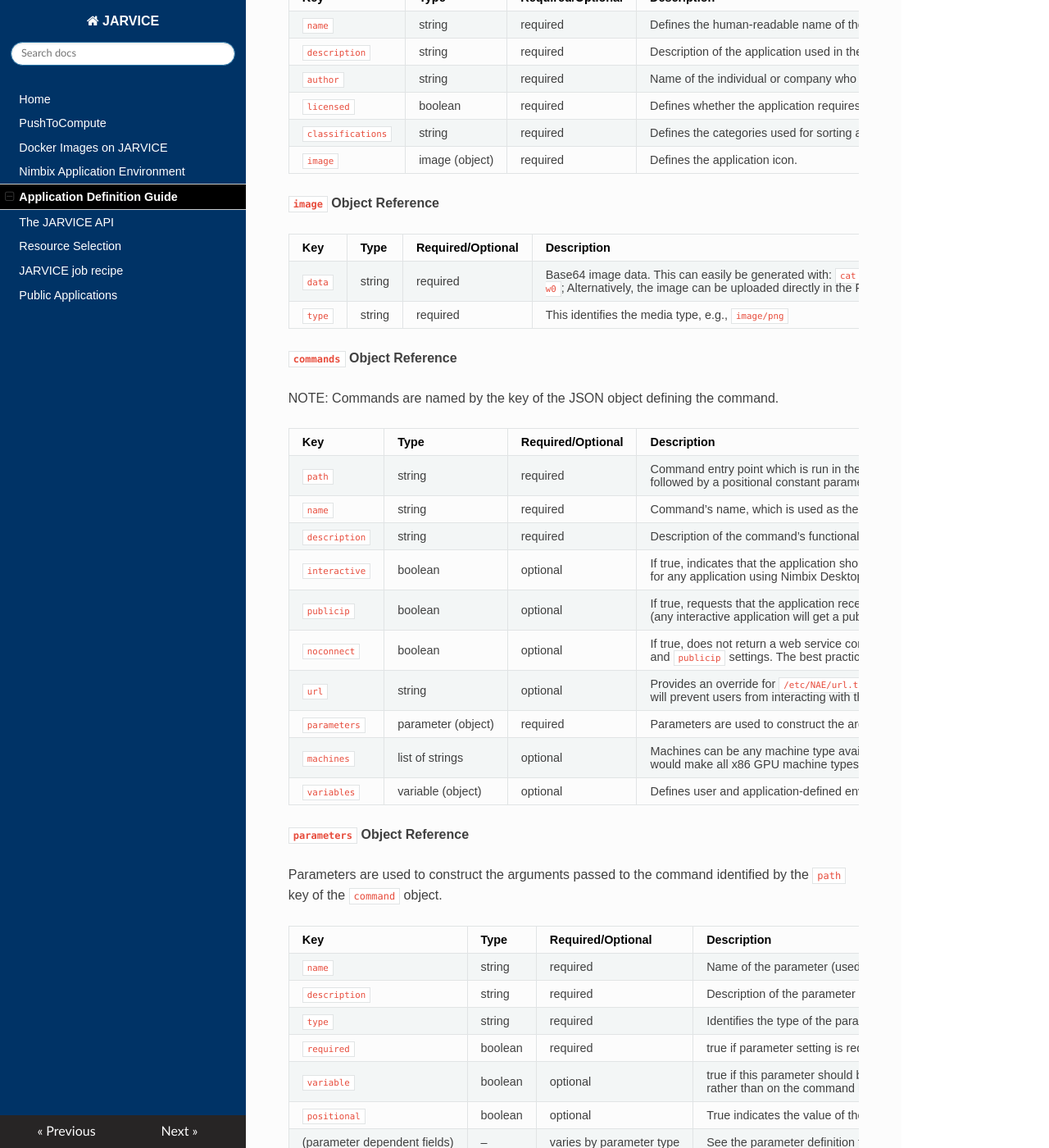
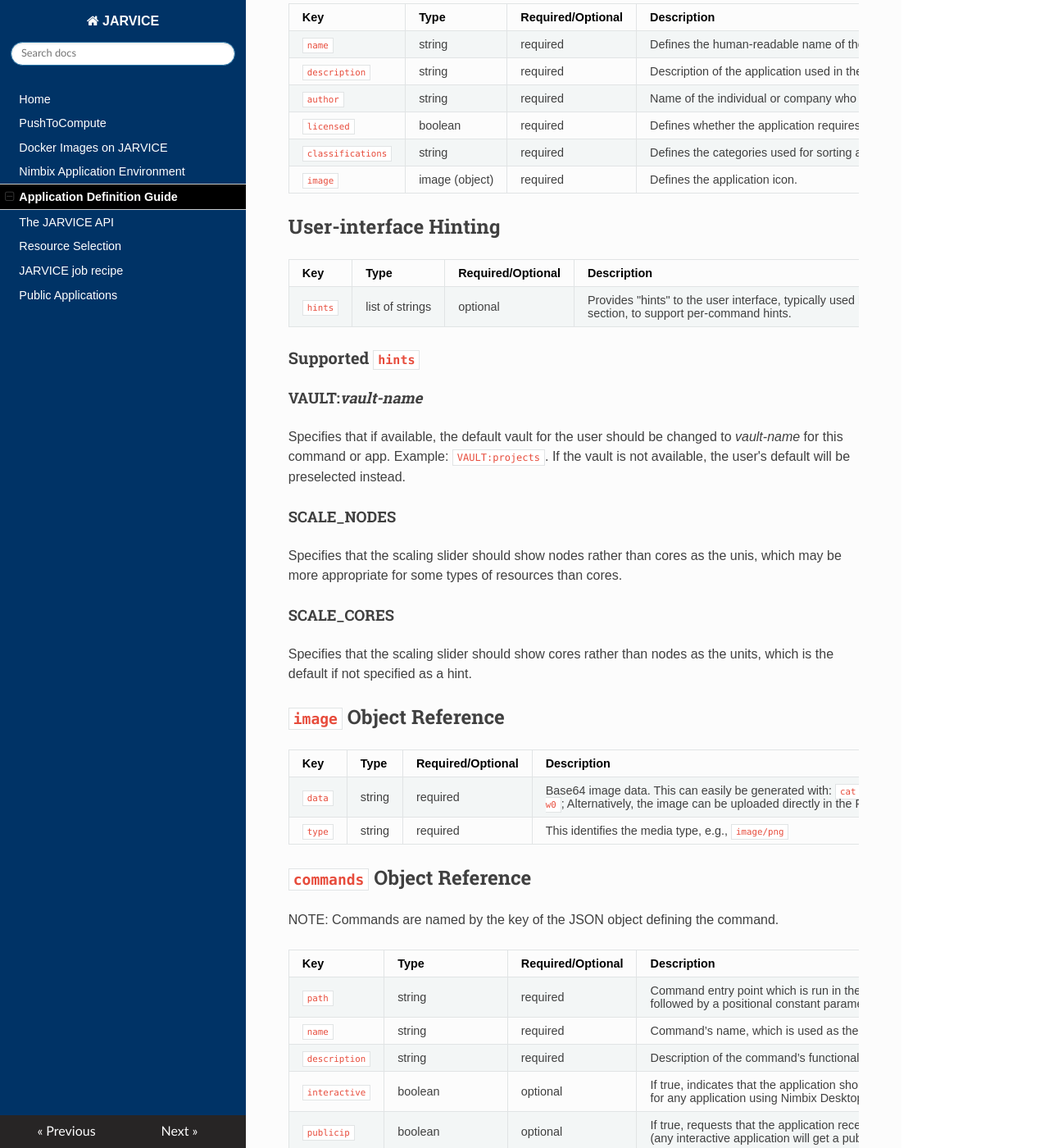
Before and after one commit to nimbix/jardoc, an MkDocs documentation site: the page built from docs/appdef.md, in a window 1280 px wide and 1400 px high, scrolled down 1467 px. Shown: the whole window at 82% size. Built offline with MkDocs 1.6.1, drawn with Linux system fonts in a browser that asks for light colours; nearby versions of some CDN libraries; old or Windows-style settings are respelled for this version of MkDocs; some of the changed text lies outside the part shown.

Commit message:
updates for hints, substitutions, as well as subheadings

```diff
--- a/docs/appdef.md
+++ b/docs/appdef.md
@@ -17,7 +17,7 @@ Nimbix provides various examples in the form of real-world applications - open s
 
 # Reference
 
-**Environment and Configuration**
+## Environment and Configuration
 
 Key|Type|Required/Optional|Description
 ---|---|---|---
@@ -25,7 +25,7 @@ Key|Type|Required/Optional|Description
 `variables`|variable (object)|optional|Defines user and application-defined environment variables which will be available in `/etc/JARVICE/jobenv.sh`. This can be overridden in a command that is defined in the `commands` section.  These variables are set at the account level by Support and not user managed.
 `identity`|identity (object)|optional|Defines user identity to use within the JARVICE environment.
 
-**Storage and Machine Options**
+## Storage and Machine Options
 
 Key|Type|Required/Optional|Description
 ---|---|---|---
@@ -33,7 +33,7 @@ Key|Type|Required/Optional|Description
 `scale_max`|integer|optional|Defines the maximum number of machines allowed for this application. This can be overridden in a command that is defined in the `commands` section.  Typical use is to limit applications to run on a single machine rather than allow the user to launch jobs with multiple nodes for applications that may not support it.
 `vault-types`|list of strings|required|(If the application workflow does not support persistent storage, this should be `"vault-types”: [ “NONE” ]`); Defines what storage vaults are supported by the application. Must be one or more of of: `BLOCK`, `BLOCK_ARRAY`, `FILE`, or `NONE`.
 
-**Service Catalog Information**
+## Service Catalog Information
 
 Key|Type|Required/Optional|Description
 ---|---|---|---
@@ -44,14 +44,35 @@ Key|Type|Required/Optional|Description
 `classifications`|string|required|Defines the categories used for sorting and searching applications.
 `image`|image (object)|required|Defines the application icon.
 
-**`image` Object Reference**
+## User-interface Hinting
+
+Key|Type|Required/Optional|Description
+---|---|---|---
+`hints`|list of strings|optional|Provides "hints" to the user interface, typically used by the Task Builder to influence labeling and default selections; note that hints are suggestions only and may not be supported on all platforms.  This can be overridden in a command that is defined in the `commands` section, to support per-command hints.
+
+### Supported `hints`
+
+#### VAULT:*vault-name*
+
+Specifies that if available, the default vault for the user should be changed to *vault-name* for this command or app.  Example: `VAULT:projects`.  If the vault is not available, the user's default will be preselected instead.
+
+#### SCALE_NODES
+
+Specifies that the scaling slider should show nodes rather than cores as the unis, which may be more appropriate for some types of resources than cores.
+
+#### SCALE_CORES
+
+Specifies that the scaling slider should show cores rather than nodes as the units, which is the default if not specified as a hint.
+
+
+## `image` Object Reference
 
 Key|Type|Required/Optional|Description
 ---|---|---|---
 `data`|string|required|Base64 image data. This can easily be generated with: `cat image.png | base64 -w0`; Alternatively, the image can be uploaded directly in the PushToCompute&trade; section of the portal.
 `type`|string|required|This identifies the media type, e.g., `image/png`
 
-**`commands` Object Reference**
+## `commands` Object Reference
 
 NOTE: Commands are named by the key of the JSON object defining the command.
 
@@ -68,7 +89,7 @@ Key|Type|Required/Optional|Description
 `machines`|list of strings|optional|Machines can be any machine type available on Nimbix, or accepted lazy expansions. For example, `ng*` would make all x86 GPU machine types available for this application. Including machines in this section overrides the machines defined in global scope and apply specifically to a given command, allowing differnet commands to offer different machine types to run on
 `variables`|variable (object)|optional|Defines user and application-defined environment variables which will be available in `etc/JARVICE/jobenv.sh`.  These variables are set at the account level by Support and not user managed.
 
-**`parameters` Object Reference**
+## `parameters` Object Reference
 
 Parameters are used to construct the arguments passed to the command identified by the `path` key of the `command` object.
 
@@ -82,7 +103,7 @@ Key|Type|Required/Optional|Description
 `positional`|boolean|optional|True indicates the value of the parameter should be passed as a positional argument, ordered by the order of JSON objects in the parameters section.
 (parameter dependent fields)|–|varies by parameter type|See the parameter definition table below for keys and values required by parameter type.
 
-**`variables` Object Reference**
+## `variables` Object Reference
 
 Variables are designed to be used as environment variables and are written to `/etc/JARVICE/jobenv.sh`; these are set in the account itself and managed by Support.  The key of the variable becomes the name of the variable when the job is launched.
 
@@ -94,7 +115,7 @@ Key|Type|Required/Optional|Description
 `inherit`|boolean|required|If true, the value of an account variable can be inherited from a team’s payer account.
 `required`|boolean|optional|If true, the application will not launch if the variable is not defined.
 
-**`identity` Object Reference**
+## `identity` Object Reference
 
 Identity is used to configure a username, group, UID, and/or GID for the Nimbix Application Environment (NAE). These setting will replace the `nimbix` user created by [image-common](https://github.com/nimbix/image-common).
 
@@ -111,9 +132,9 @@ NOTE:
 * Setting `uid/gid` as root (0:0) is NOT supported.
 * Using `uid/gid` values less than `1000` may collide with system users/services and should be avoided.
 
-**Parameter Type Reference**
+## Parameter Type Reference
 
-**CONST**
+### CONST
 
 `CONST` defines a constant value and supports substitutions as well - the user may not modify these paraemters.  When the type is `CONST`, the `value` key may be either an actual value or one of the following substitutions:
 
@@ -132,14 +153,15 @@ NOTE:
 * `%JOBLABEL%` – job label, if specified
 * `%MACHINETYPE%` – machine type (e.g. n0, n3, etc.)
 * `%VTYPE%` – vault type (e.g. NONE, FILE, OBJECT, BLOCK, BLOCK_ARRAY)
+* `%VNAME%` - vault name the job was launched with
 
 \* these substitutions are only available if the application is certified by Nimbix or the user calling the API owns the application; they are intended to facilitate job submission from inside jobs and should be used with care since this action can incur additional usage charges.
 
-**STR**
+### STR
 
 `STR` defines a string value and is the default `type` if not specified.  The `value` key is an arbitrary default value to populate, which the user can edit; this may also be blank.
 
-**INT**
+### INT
 
 `INT` defines an integer value and supports the following keys:
 
@@ -149,7 +171,7 @@ NOTE:
 
 The portal will express this as a slider widget.
 
-**FLOAT**
+### FLOAT
 
 `FLOAT` defines a floating point value and supports the following keys:
 
@@ -158,7 +180,7 @@ The portal will express this as a slider widget.
 * `max` is the maximum number
 * `precision` is the maximum number of decimal digits allowed (values will be truncated to this)
 
-**BOOL**
+### BOOL
 
 `BOOL` defines a boolean value which includes the parameter if true, or omits it if false; this is useful for optional command line parameters.  It supports the following keys:
 
@@ -166,7 +188,7 @@ The portal will express this as a slider widget.
 
 Boolean parameters are represented as checkbox widgets in the user portal.
 
-**selection**
+### selection
 
 `selection` defines a single selection list and supports the following keys:
 
@@ -175,7 +197,7 @@ Boolean parameters are represented as checkbox widgets in the user portal.
 
 Selection lists are represented as drop down widgets in the user portal.
 
-**FILE**
+### FILE
 
 `FILE` defines a file name, and supports the following keys:
 
@@ -183,7 +205,7 @@ Selection lists are represented as drop down widgets in the user portal.
 
 If the selected storage vault is listable (e.g. a `FILE` vault), the user portal will provide a file picker widget.
 
-**UPLOAD**
+### UPLOAD
 
 `UPLOAD` defines a file to upload from a local computer to a JARVICE job and supports the following keys:
 
```
